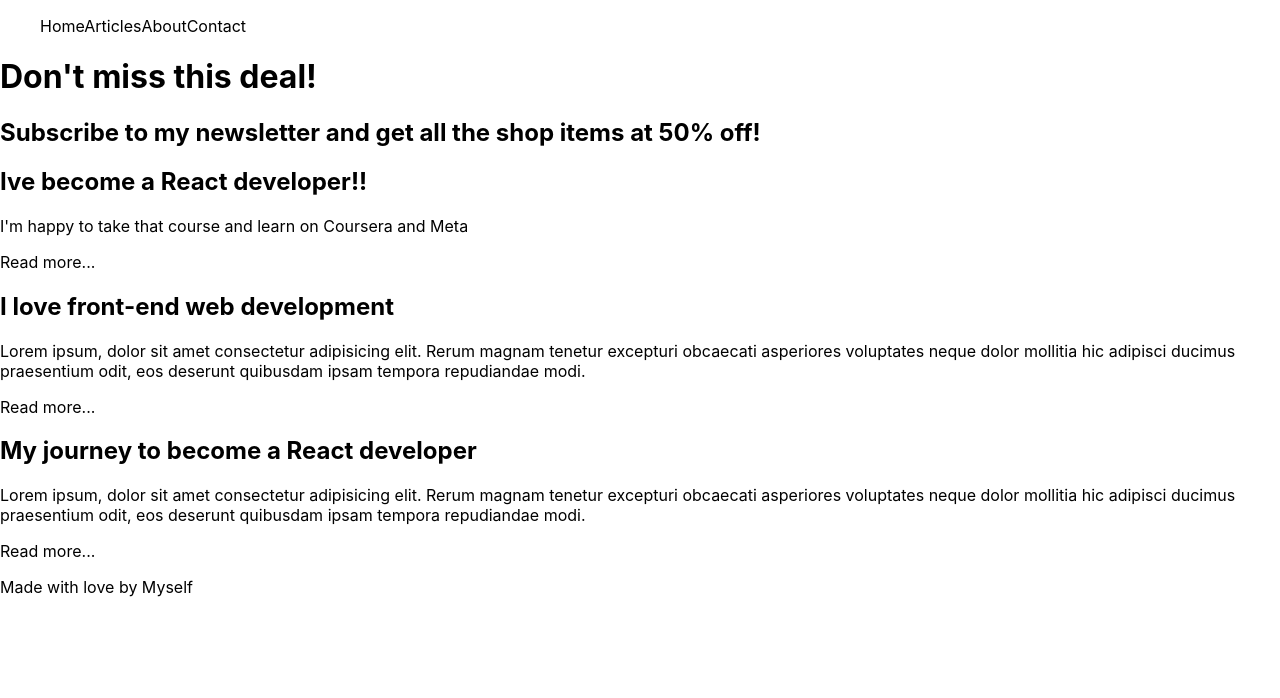
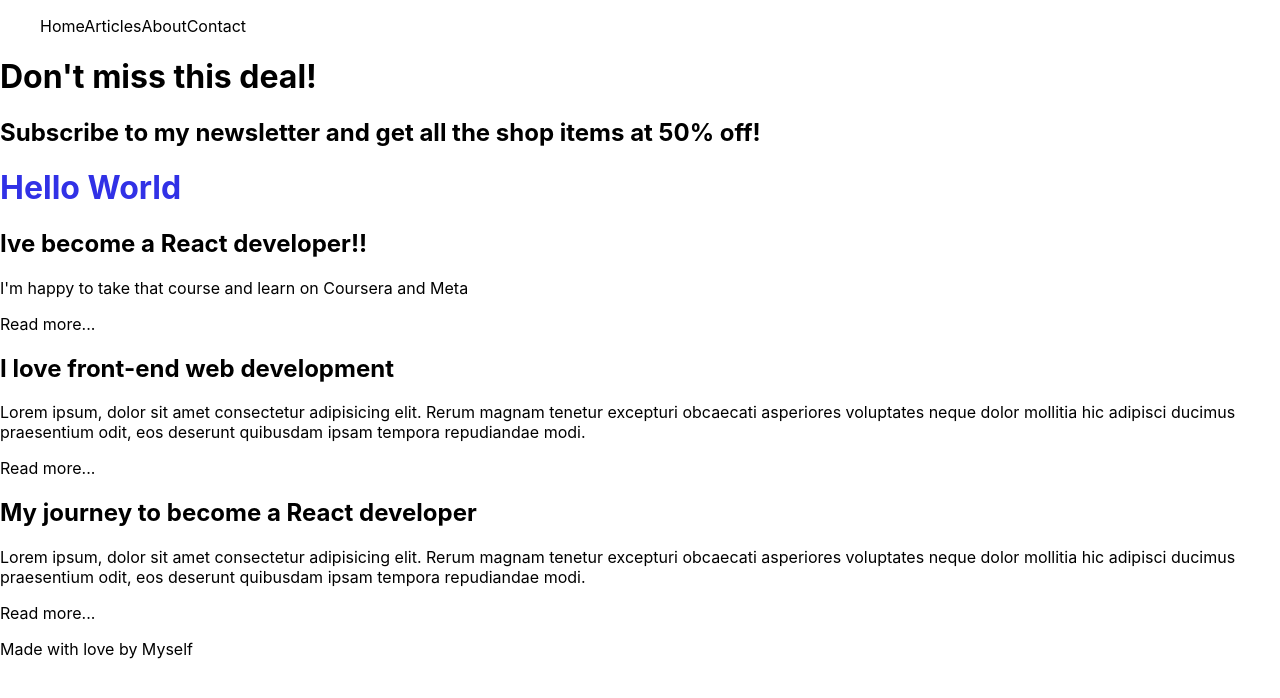
Before and after one commit to jemima-lopez/case1coursera, a React (Create React App) app: page / in a window 1280 px wide. Shown: the top 698 px of the page. Built offline with nearby package versions, Linux system fonts and the light colour scheme.

Commit message:
commit 3

```diff
--- a/src/App.js
+++ b/src/App.js
@@ -6,10 +6,13 @@ import List3 from "./components/List3";
 import Footer from "./components/Footer";
 
 function App() {
+  const tittle = "Hello World";
+
   return (
     <div className="App">
       <Nav />
       <Promo />
+      <h1 className="tittle">{tittle}</h1>
       <List1 />
       <List2 />
       <List3 />
--- a/src/index.css
+++ b/src/index.css
@@ -6,6 +6,9 @@ body {
   -webkit-font-smoothing: antialiased;
   -moz-osx-font-smoothing: grayscale;
 }
+.tittle {
+  color: rgb(49, 49, 230); /* You can change 'blue' to any color you prefer */
+}
 
 code {
   font-family: source-code-pro, Menlo, Monaco, Consolas, 'Courier New',
```
Also changed, not shown: src/components/List1.js (+5 -5 lines).
